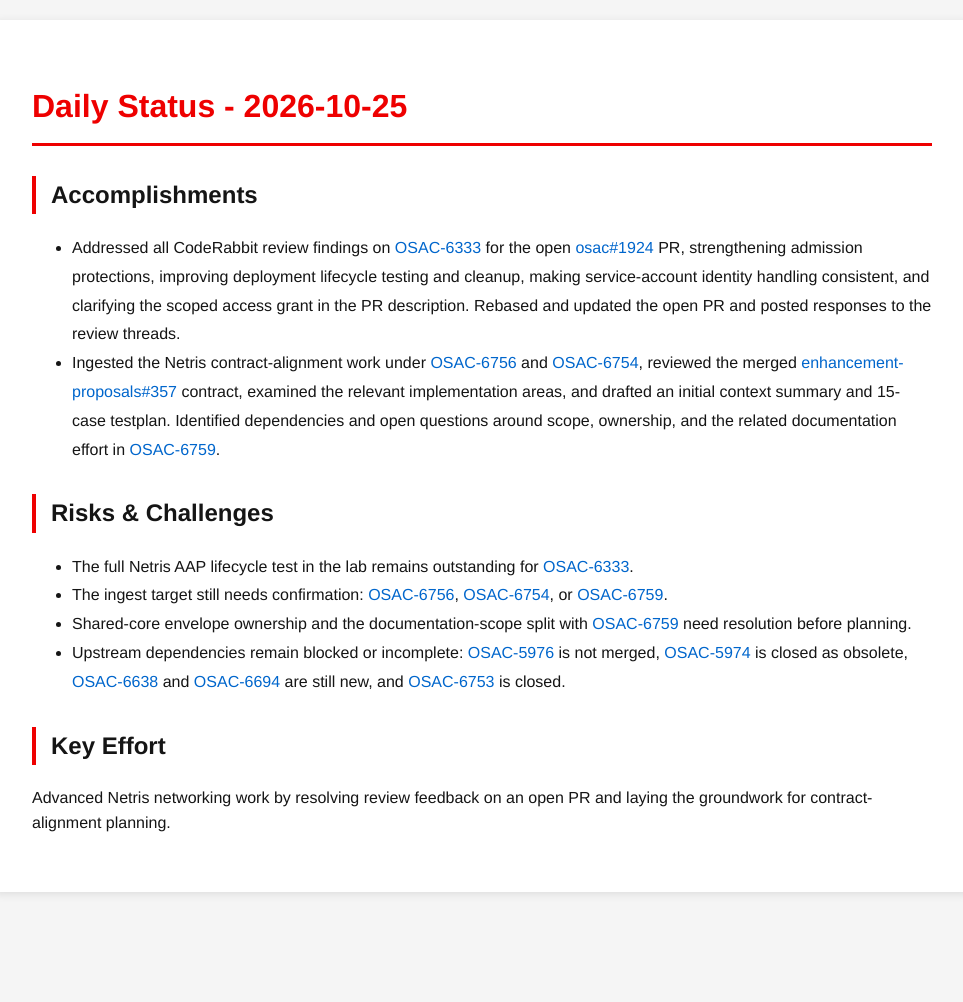
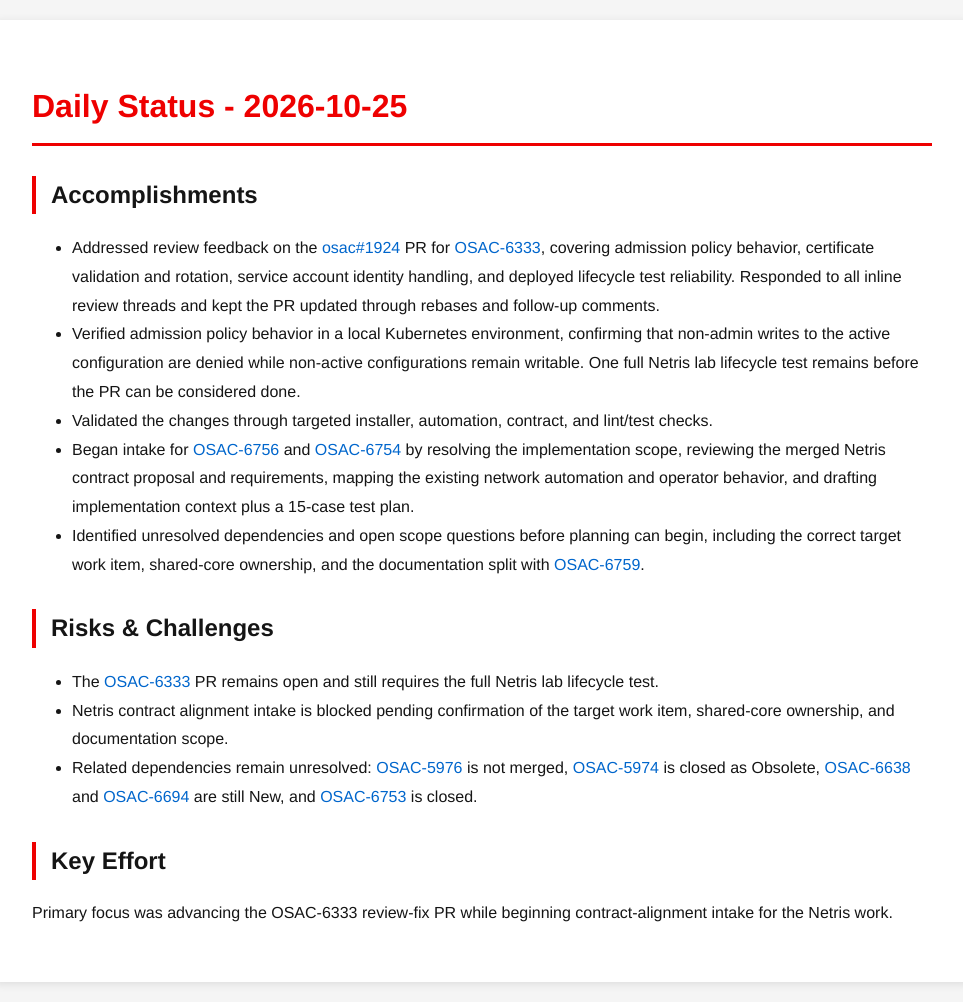
Before and after one commit to tzvatot/daily-status, a Jekyll site: the page built from 2026-10-25.md, in a window 1280 px wide. Shown: the whole page, without its empty margins (158-1121 px from the left). Built offline with Jekyll 4.4.1, drawn with Linux system fonts in a browser that asks for light colours; before the commit the page ends 912 px from its top, so only the background shows below that.

Commit message:
Daily status update - 2026-10-25

```diff
--- a/2026-10-25.md
+++ b/2026-10-25.md
@@ -7,14 +7,19 @@
 # Daily Status - 2026-10-25
 
 ## Accomplishments
-- Addressed all CodeRabbit review findings on [OSAC-6333](https://redhat.atlassian.net/browse/OSAC-6333) for the open [osac#1924](https://github.com/osac-project/osac/pull/1924) PR, strengthening admission protections, improving deployment lifecycle testing and cleanup, making service-account identity handling consistent, and clarifying the scoped access grant in the PR description. Rebased and updated the open PR and posted responses to the review threads.
-- Ingested the Netris contract-alignment work under [OSAC-6756](https://redhat.atlassian.net/browse/OSAC-6756) and [OSAC-6754](https://redhat.atlassian.net/browse/OSAC-6754), reviewed the merged [enhancement-proposals#357](https://github.com/osac-project/enhancement-proposals/pull/357) contract, examined the relevant implementation areas, and drafted an initial context summary and 15-case testplan. Identified dependencies and open questions around scope, ownership, and the related documentation effort in [OSAC-6759](https://redhat.atlassian.net/browse/OSAC-6759).
+
+- Addressed review feedback on the [osac#1924](https://github.com/osac-project/osac/pull/1924) PR for [OSAC-6333](https://redhat.atlassian.net/browse/OSAC-6333), covering admission policy behavior, certificate validation and rotation, service account identity handling, and deployed lifecycle test reliability. Responded to all inline review threads and kept the PR updated through rebases and follow-up comments.
+- Verified admission policy behavior in a local Kubernetes environment, confirming that non-admin writes to the active configuration are denied while non-active configurations remain writable. One full Netris lab lifecycle test remains before the PR can be considered done.
+- Validated the changes through targeted installer, automation, contract, and lint/test checks.
+- Began intake for [OSAC-6756](https://redhat.atlassian.net/browse/OSAC-6756) and [OSAC-6754](https://redhat.atlassian.net/browse/OSAC-6754) by resolving the implementation scope, reviewing the merged Netris contract proposal and requirements, mapping the existing network automation and operator behavior, and drafting implementation context plus a 15-case test plan.
+- Identified unresolved dependencies and open scope questions before planning can begin, including the correct target work item, shared-core ownership, and the documentation split with [OSAC-6759](https://redhat.atlassian.net/browse/OSAC-6759).
 
 ## Risks & Challenges
-- The full Netris AAP lifecycle test in the lab remains outstanding for [OSAC-6333](https://redhat.atlassian.net/browse/OSAC-6333).
-- The ingest target still needs confirmation: [OSAC-6756](https://redhat.atlassian.net/browse/OSAC-6756), [OSAC-6754](https://redhat.atlassian.net/browse/OSAC-6754), or [OSAC-6759](https://redhat.atlassian.net/browse/OSAC-6759).
-- Shared-core envelope ownership and the documentation-scope split with [OSAC-6759](https://redhat.atlassian.net/browse/OSAC-6759) need resolution before planning.
-- Upstream dependencies remain blocked or incomplete: [OSAC-5976](https://redhat.atlassian.net/browse/OSAC-5976) is not merged, [OSAC-5974](https://redhat.atlassian.net/browse/OSAC-5974) is closed as obsolete, [OSAC-6638](https://redhat.atlassian.net/browse/OSAC-6638) and [OSAC-6694](https://redhat.atlassian.net/browse/OSAC-6694) are still new, and [OSAC-6753](https://redhat.atlassian.net/browse/OSAC-6753) is closed.
+
+- The [OSAC-6333](https://redhat.atlassian.net/browse/OSAC-6333) PR remains open and still requires the full Netris lab lifecycle test.
+- Netris contract alignment intake is blocked pending confirmation of the target work item, shared-core ownership, and documentation scope.
+- Related dependencies remain unresolved: [OSAC-5976](https://redhat.atlassian.net/browse/OSAC-5976) is not merged, [OSAC-5974](https://redhat.atlassian.net/browse/OSAC-5974) is closed as Obsolete, [OSAC-6638](https://redhat.atlassian.net/browse/OSAC-6638) and [OSAC-6694](https://redhat.atlassian.net/browse/OSAC-6694) are still New, and [OSAC-6753](https://redhat.atlassian.net/browse/OSAC-6753) is closed.
 
 ## Key Effort
-Advanced Netris networking work by resolving review feedback on an open PR and laying the groundwork for contract-alignment planning.
+
+Primary focus was advancing the OSAC-6333 review-fix PR while beginning contract-alignment intake for the Netris work.
```
